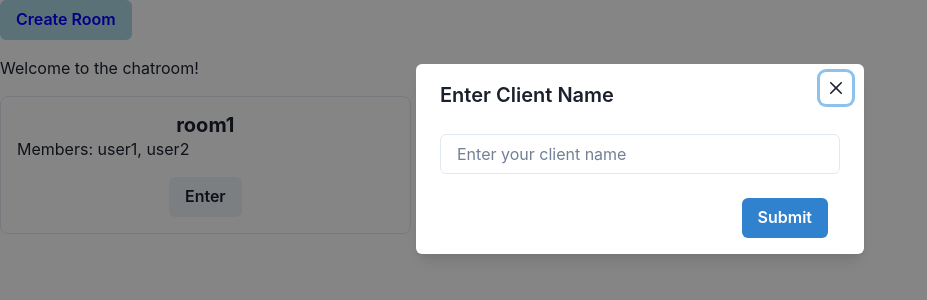
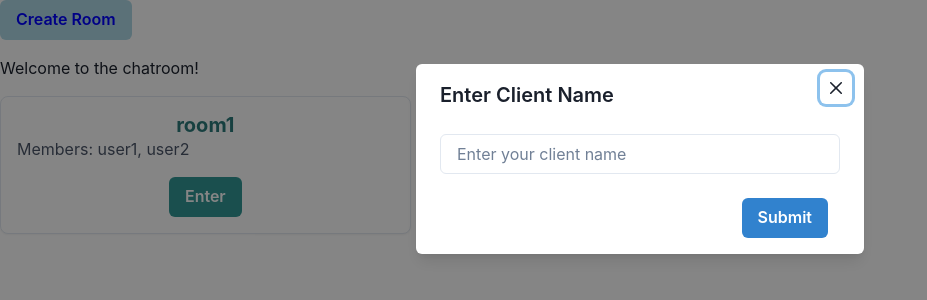
Before and after one commit to recursion-backend-team-d/online-chat-messenger, a React app in the folder desktop-client/: page /chatrooms in a window 1280 px wide. Shown: the top 300 px of the page, without its empty margins (0-927 px from the left). Built offline with nearby package versions, Linux system fonts and the light colour scheme; the HTML template or start-up script is replaced by a standard one.

Commit message:
fix: add style in chatrooms.tsx

```diff
--- a/desktop-client/src/web/ChatRooms.tsx
+++ b/desktop-client/src/web/ChatRooms.tsx
@@ -70,15 +70,26 @@ const ChatRooms: React.FC = () => {
 
         <Grid templateColumns="repeat(3, 1fr)" gap={6}>
           {rooms.map((room, index) => (
-            <Box key={index} borderWidth="1px" borderRadius="lg" padding={4}>
+            <Box
+              key={index}
+              borderWidth="1px"
+              borderRadius="lg"
+              padding={4}
+              backgroundColor="white"
+              boxShadow="sm"
+              _hover={{ boxShadow: "md" }}
+            >
               <Flex direction="column" height="100%">
                 <Center flexGrow={1}>
-                  <Heading size="md">{room.roomName}</Heading>
+                  <Heading size="md" color="teal.600">
+                    {room.roomName}
+                  </Heading>
                 </Center>
-                <p>Members: {room.members.join(", ")}</p>
+                <Text color="gray.600">Members: {room.members.join(", ")}</Text>
                 <Button
                   mt={4}
                   alignSelf="center"
+                  colorScheme="teal"
                   onClick={() => {
                     if (room.password_required) {
                       handleOpenPasswordModal(room.roomName);
@@ -86,6 +97,8 @@ const ChatRooms: React.FC = () => {
                     }
                     handleEnterRoom(room.roomName);
                   }}
+                  _hover={{ transform: "scale(1.05)" }}
+                  _active={{ transform: "scale(0.95)" }}
                 >
                   Enter
                 </Button>
```
